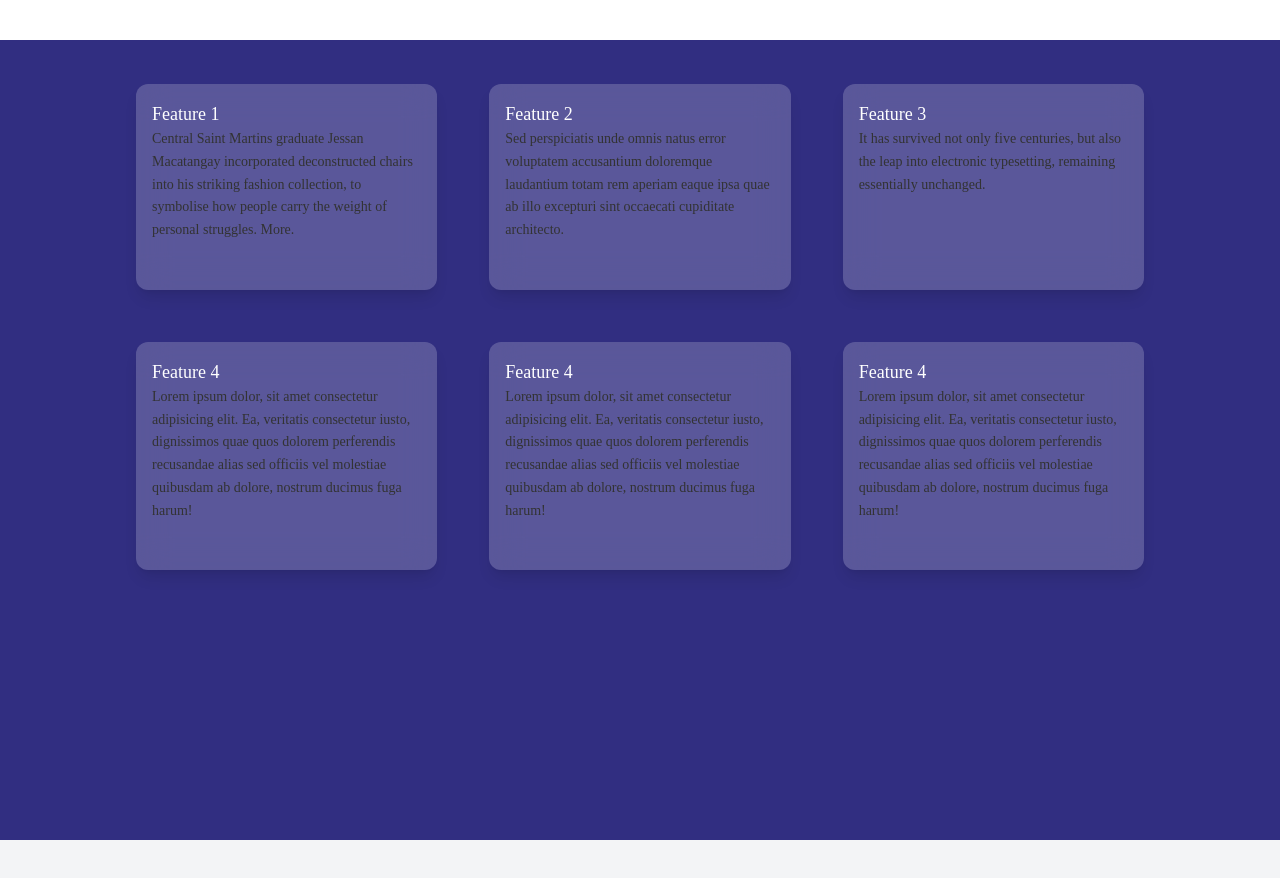
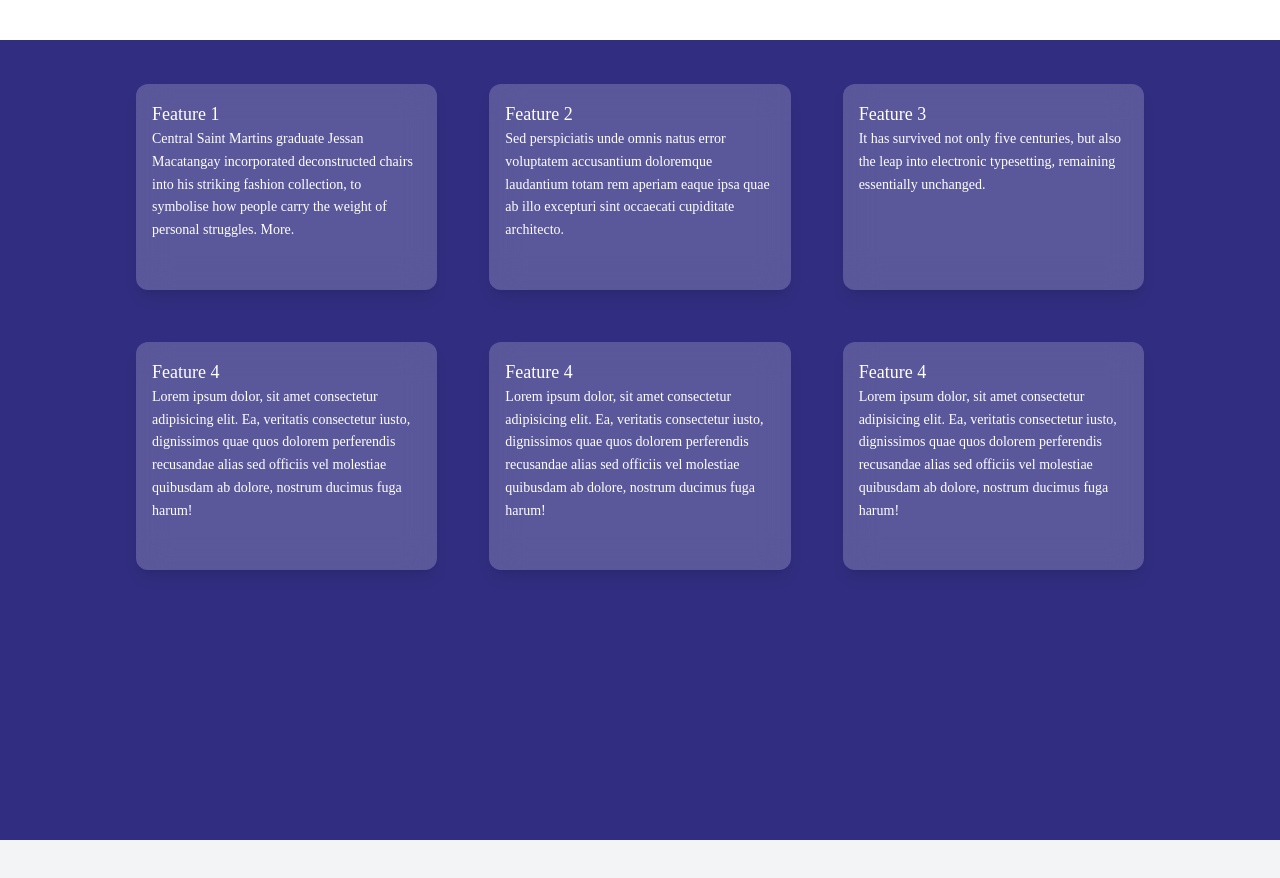
Before and after one commit to synerjay/landing-page-template-nextjs, a Next.js app: page / in a window 1280 px wide. Shown: the part 1560-2438 px from the top of the page. Built offline with nearby package versions, Linux system fonts and the light colour scheme.

Commit message:
fixed the grid system

```diff
--- a/comps/Feature.js
+++ b/comps/Feature.js
@@ -11,7 +11,9 @@ const FeatureBox = (props) => {
               <h1 className='text-lg font-medium text-white '>
                 {feature.title}
               </h1>
-              <p className='mb-8 leading-relaxed text-sm'>{feature.desc}</p>
+              <p className='mb-8 text-white leading-relaxed text-sm'>
+                {feature.desc}
+              </p>
             </div>
           </GlassCard>
         ))}
```
